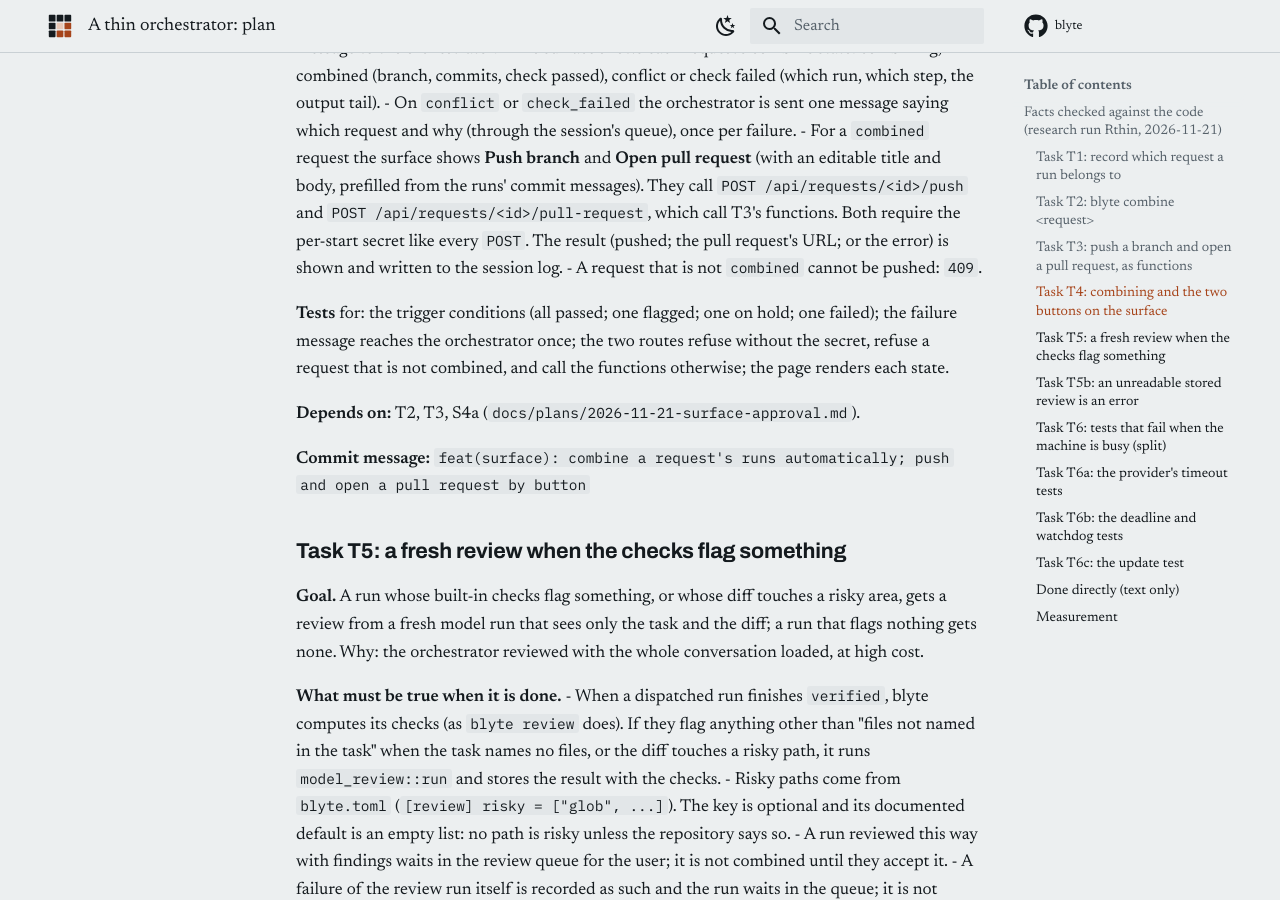
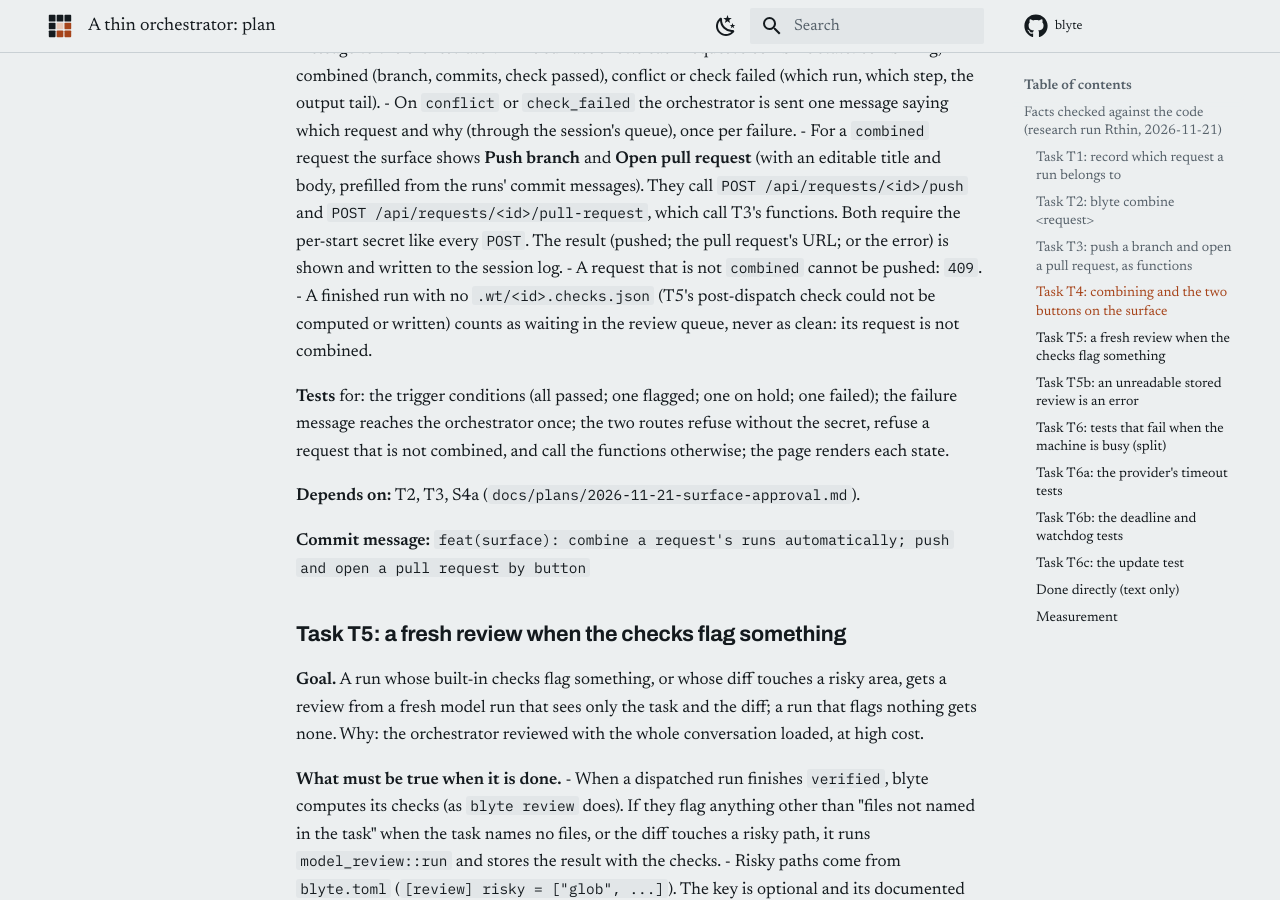
Before and after one commit to dnf0/blyte, an MkDocs documentation site: the page built from docs/plans/2026-11-21-thin-orchestrator.md, in a window 1280 px wide and 900 px high, scrolled down 3266 px. Built offline with MkDocs 1.6.1 and Material for MkDocs 9.7.7, drawn with Linux system fonts in a browser that asks for light colours; comment, search, counter and statistics services are not loaded.

Commit message:
docs(plan): a run with no checks file waits; it is not combined
Co-Authored-By: Claude Fable 5.2 <noreply@anthropic.com>

```diff
--- a/docs/plans/2026-11-21-thin-orchestrator.md
+++ b/docs/plans/2026-11-21-thin-orchestrator.md
@@ -122,6 +122,8 @@ the machine".
   functions. Both require the per-start secret like every `POST`. The result (pushed; the pull
   request's URL; or the error) is shown and written to the session log.
 - A request that is not `combined` cannot be pushed: `409`.
+- A finished run with no `.wt/<id>.checks.json` (T5's post-dispatch check could not be computed or
+  written) counts as waiting in the review queue, never as clean: its request is not combined.
 
 **Tests** for: the trigger conditions (all passed; one flagged; one on hold; one failed); the
 failure message reaches the orchestrator once; the two routes refuse without the secret, refuse a
```
